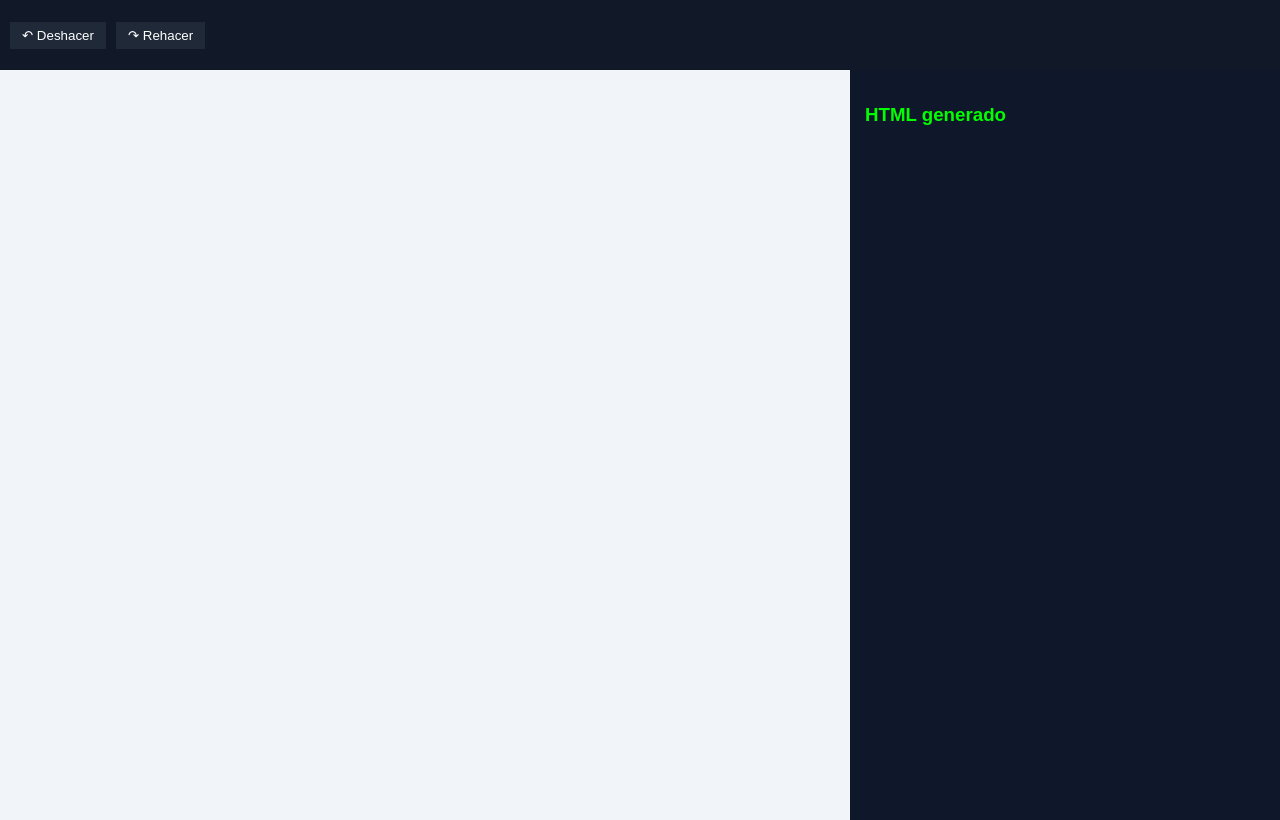
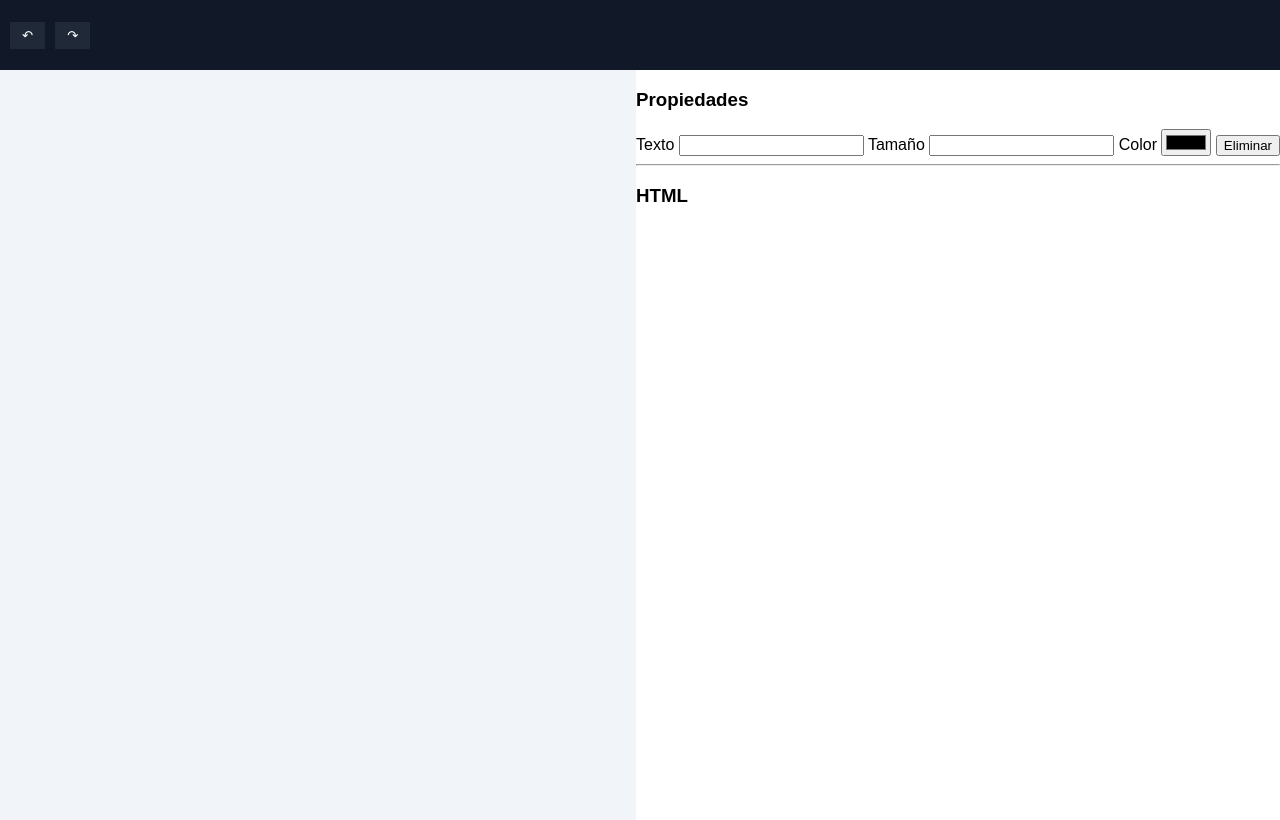
Before and after one commit to Hectorproxd09/mi-canva-pa-crear-paginas, a plain HTML site: page index.html in a window 1280 px wide. Drawn offline with Linux system fonts and the light colour scheme.

Commit message:
Update index.html

```diff
--- a/index.html
+++ b/index.html
@@ -2,25 +2,42 @@
 <html lang="es">
 <head>
   <meta charset="UTF-8">
-  <title>Mini Canva Builder</title>
+  <title>Mini Canva Pro</title>
   <link rel="stylesheet" href="styles.css">
 </head>
 <body>
 
 <div class="topbar">
-  <button onclick="undo()">↶ Deshacer</button>
-  <button onclick="redo()">↷ Rehacer</button>
+  <button onclick="undo()">↶</button>
+  <button onclick="redo()">↷</button>
 </div>
 
 <div class="app">
+
   <!-- CANVAS -->
   <div id="canvas"></div>
 
-  <!-- PANEL CODIGO -->
-  <div class="code-panel">
-    <h3>HTML generado</h3>
+  <!-- PANEL PROPIEDADES -->
+  <div class="panel">
+    <h3>Propiedades</h3>
+
+    <label>Texto</label>
+    <input id="prop-text" type="text">
+
+    <label>Tamaño</label>
+    <input id="prop-size" type="number">
+
+    <label>Color</label>
+    <input id="prop-color" type="color">
+
+    <button onclick="deleteElement()">Eliminar</button>
+
+    <hr>
+
+    <h3>HTML</h3>
     <pre id="code"></pre>
   </div>
+
 </div>
 
 <script src="script.js"></script>
```
